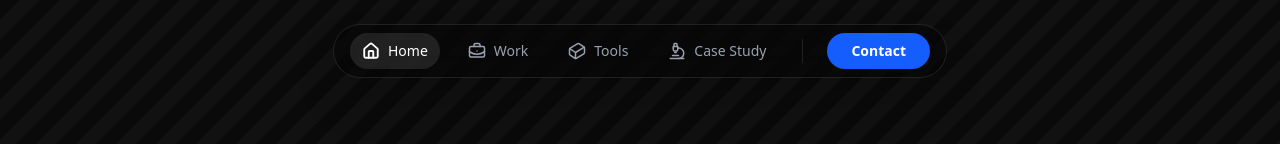
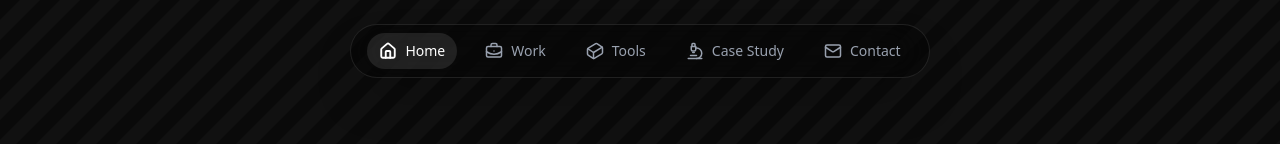
Before and after one commit to IBn-MIsbah/next-portfolio, a Next.js app in the folder portfolio/: page / in a window 1280 px wide. Shown: the top 144 px of the page. Built offline with nearby package versions, Linux system fonts and the light colour scheme.

Commit message:
Reafactor removed contact call to action button and replaced it with link

```diff
--- a/portfolio/components/Navbar.tsx
+++ b/portfolio/components/Navbar.tsx
@@ -7,8 +7,8 @@
   Cuboid,
   Microscope,
   LucideIcon,
+  Mail,
 } from "lucide-react";
-import { Button } from "./ui/button";
 
 interface NavItem {
   label: string;
@@ -21,6 +21,7 @@
   { label: "Work", to: "work", icon: BriefcaseBusiness },
   { label: "Tools", to: "tools", icon: Cuboid },
   { label: "Case Study", to: "case-study", icon: Microscope },
+  { label: "Contact", to: "contact", icon: Mail },
 ];
 
 const Navbar = ({ activeSection }: { activeSection: string }) => {
@@ -50,12 +51,6 @@
             </Link>
           );
         })}
-
-        <div className="h-6 w-px bg-white/10 mx-2 hidden md:block" />
-
-        <Button className="rounded-full text-white bg-blue-600 hover:bg-blue-500 transition-colors px-6 h-9 text-sm font-bold flex items-center justify-center">
-          Contact
-        </Button>
       </nav>
     </div>
   );
```
